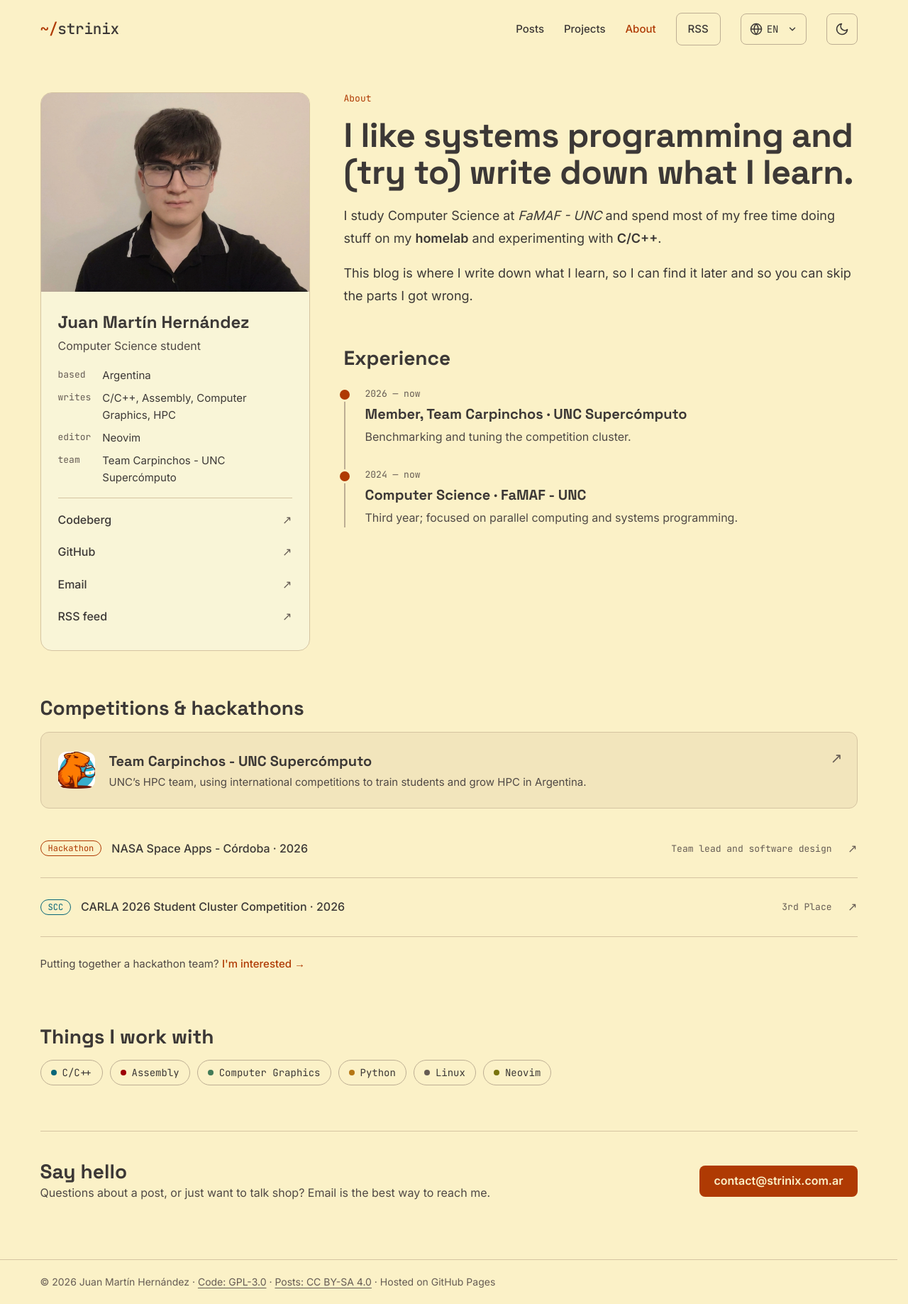
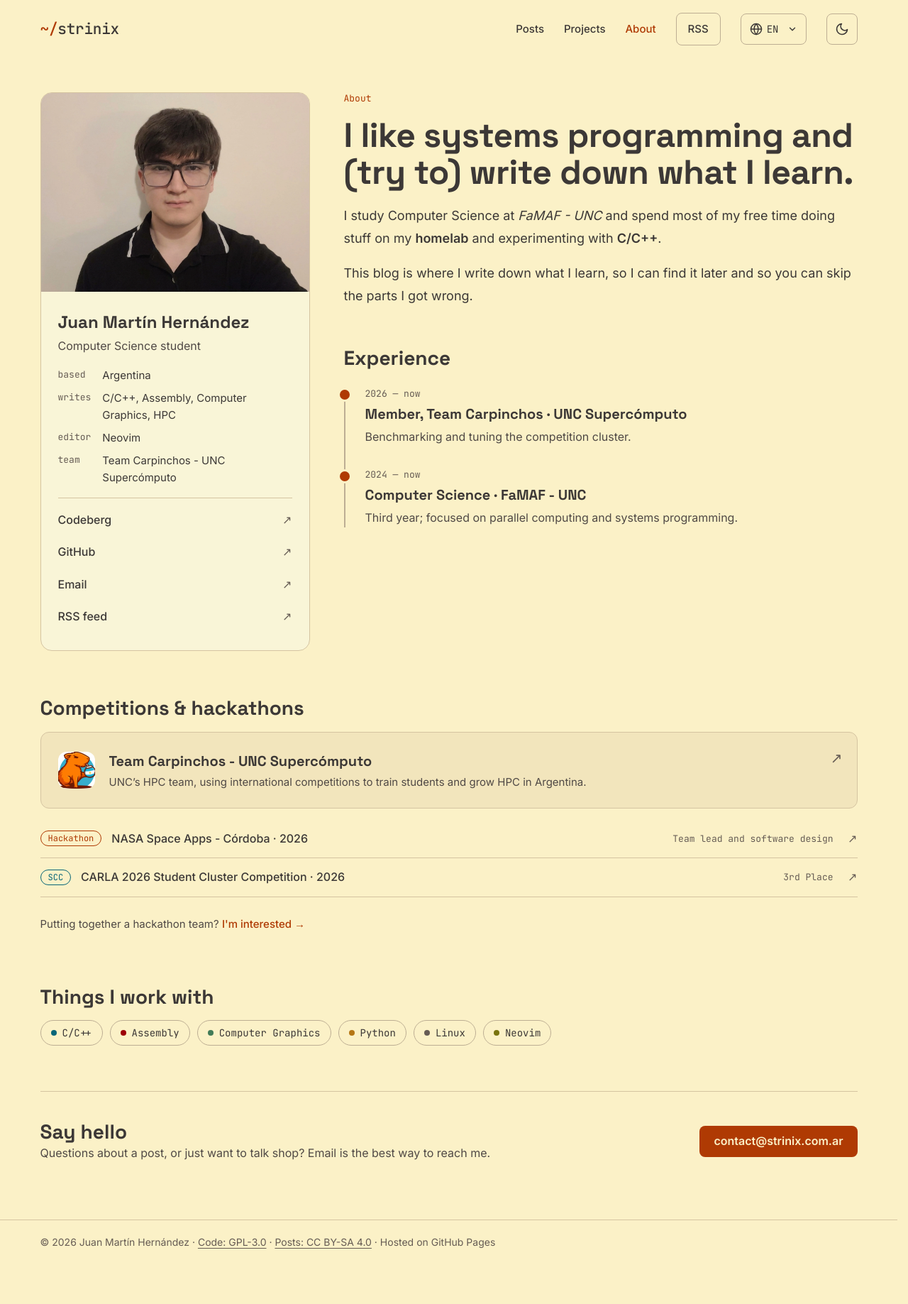
Before and after one commit to Juanma-Her/blog, a Jekyll site: the page built from src/pages/about.html, in a window 1280 px wide. Shown: the whole page at 71% size. Built offline with Jekyll 4.4.1, drawn with Linux system fonts in a browser that asks for light colours; after the commit the page ends 1781 px from its top, so only the background shows below that.

Commit message:
Competition rows: single vertical padding

```diff
--- a/src/assets/css/_components.css
+++ b/src/assets/css/_components.css
@@ -791,7 +791,9 @@ html:not(.js) #theme-toggle { display: none; }
 .about-list-meta { color: var(--meta); font: 13px var(--font-mono); }
 
 /* The body wraps; the arrow is its own column, centred on the right. */
-.competition-row { display: flex; align-items: center; gap: 14px; margin-inline: -12px; padding-inline: 12px; border-radius: 8px; }
+/* .competitions raises it over ".about-list > li > a", which would add a second
+   padding and let the arrow wrap. */
+.competitions .competition-row { display: flex; flex-wrap: nowrap; align-items: center; gap: 14px; margin-inline: -12px; padding: 0 12px; border-radius: 8px; }
 .competition-row-body { flex: 1; min-width: 0; align-items: center; gap: 6px 14px; }
 @media (max-width: 640px) {
   /* Pill and title share the first line, the title taking all the room left;
```
